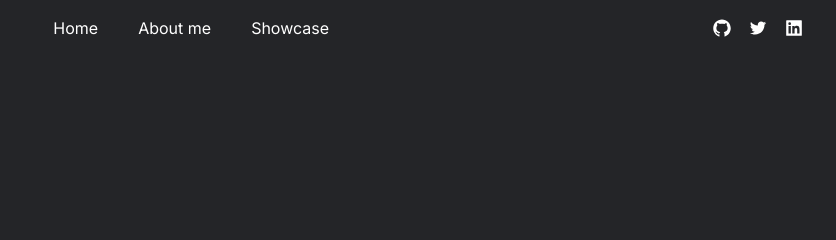
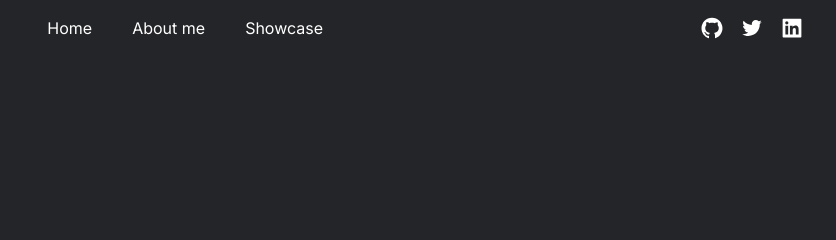
Before and after one commit to leewan-09/leewan, an Astro site: page / in a window 1280 px wide. Shown: the top 240 px of the page, 444-1280 px from the left. Built offline with nearby package versions, Linux system fonts and the light colour scheme; Astro itself is replaced by a stand-in of ours.

Commit message:
improvements

```diff
--- a/src/components/DropdownMenu.tsx
+++ b/src/components/DropdownMenu.tsx
@@ -8,7 +8,7 @@
     <div className="md:hidden">
       <Menu>
         <Menu.Button
-          className="hover:text-primary text-xl pl-2"
+          className="hover:text-primary text-2xl pl-2"
           aria-label="Menu"
         >
           <BsThreeDotsVertical />
--- a/src/components/Navbar.tsx
+++ b/src/components/Navbar.tsx
@@ -52,7 +52,7 @@
               aria-label="Github"
               className="pr-2"
             >
-              <AiFillGithub className="hover:text-primary transition-colors text-xl" />
+              <AiFillGithub className="hover:text-primary transition-colors text-2xl" />
             </a>
             <a
               href="https://twitter.com/leewan98"
@@ -60,7 +60,7 @@
               aria-label="Twitter"
               className="px-2"
             >
-              <AiOutlineTwitter className="hover:text-primary transition-colors text-xl" />
+              <AiOutlineTwitter className="hover:text-primary transition-colors text-2xl" />
             </a>
             <a
               href="https://www.linkedin.com/in/ahmed-leevan-b02b91240/"
@@ -68,7 +68,7 @@
               aria-label="Linkedin"
               className="md:px-2 pl-2"
             >
-              <AiFillLinkedin className="hover:text-primary transition-colors text-xl" />
+              <AiFillLinkedin className="hover:text-primary transition-colors text-2xl" />
             </a>
 
             <DropdownMenu />
--- a/src/pages/index.astro
+++ b/src/pages/index.astro
@@ -7,7 +7,7 @@
     <div class="flex text-lg text-white/70 font-medium max-w-3xl">
       Hello
       <div>
-        <img src="/img/wave.gif" alt="" height="100%" width="22px" />
+        <img src="/img/wave.gif" alt="Wave Icon" width="22px" />
       </div>
       ,<span class="text-primary">&nbsp;My name is</span>
     </div>
```
Also changed, not shown: public/img/wave.gif.
